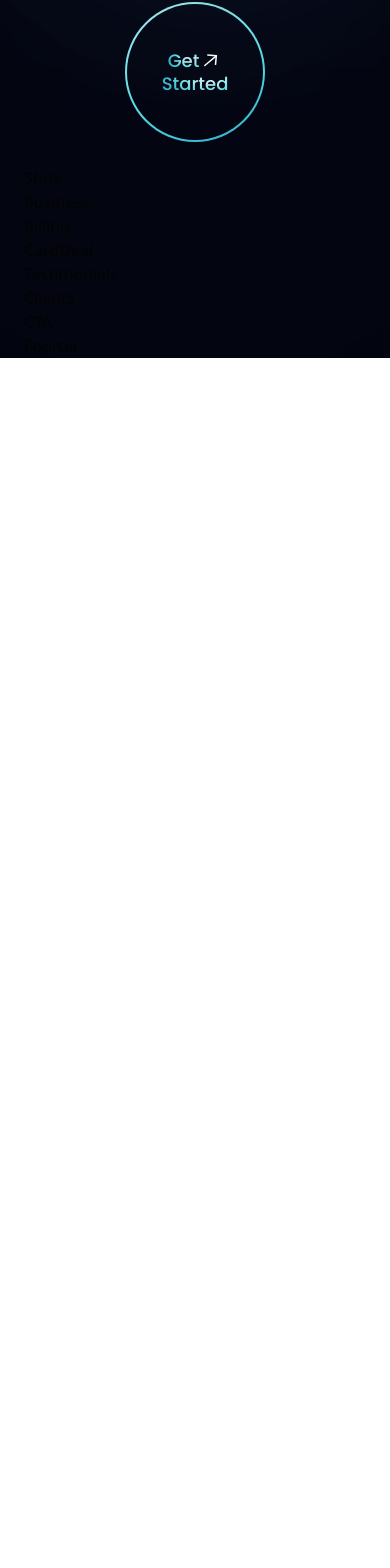
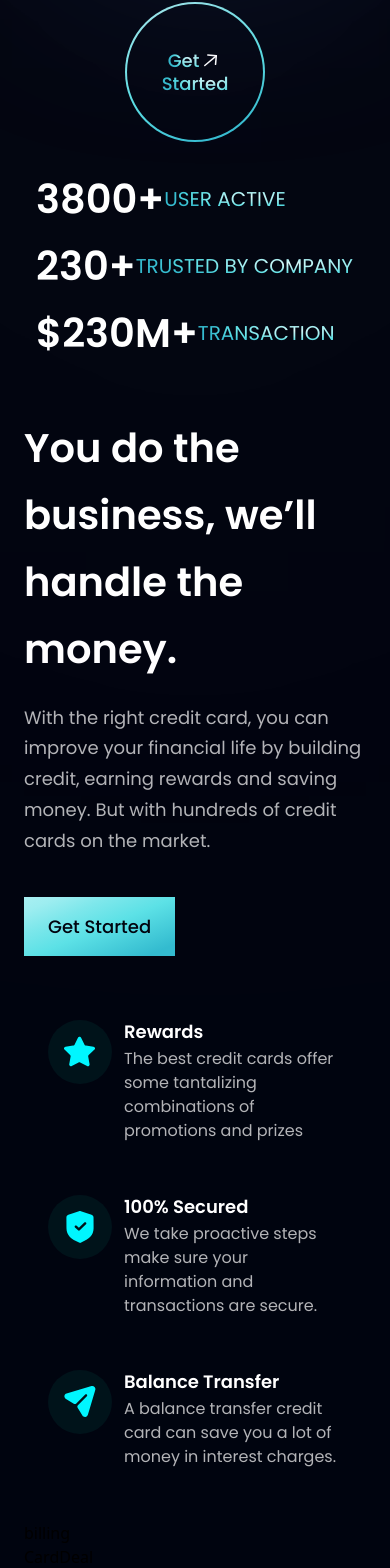
Before and after one commit to luancostar/CWS, a React (Vite) app: page / in a window 390 px wide. Shown: the part 1130-2698 px from the top of the page. Before the commit the page ends 1488 px from the top, so only its background shows below. Built offline with nearby package versions, Linux system fonts and the light colour scheme.

Commit message:
att the responsive hero with business

```diff
--- a/src/components/Business.jsx
+++ b/src/components/Business.jsx
@@ -1,9 +1,53 @@
-import React from 'react'
+import {features} from "../constants"
+import styles, { layout } from "../style"
+import Button from './Button';
 
-const business = () => {
+const FeatureCard =({icon, title, content, index}) => (
+  <div className={`flex flex-row p-6 rounded-[20px] ${index !==features.length - 1} ? "mb-6" : "mb-0"}
+  feature-card`}>
+    <div className={`w-[64px] h-[64px] rounded-full ${styles.flexCenter} bg-dimBlue`}>
+      <img src={icon} alt="icon"  className="w-[50%] h-[50%] object-contain"/>
+    </div>
+    <div className="flex-1 flex flex-col ml-3">
+      <h4 className="font-poppins font-semibold text-white text-[18px]
+         leading-[23px] mb-1">
+          {title}
+      </h4>
+      <p className="font-poppins font-normal text-dimWhite text-[16px] leading-[24px] mb-1">
+          {content}
+      </p>
+    </div>
+  </div>
+
+)
+
+const Business = () => {
   return (
-    <div>business</div>
-  )
-}
 
-export default business
+    <section id="features" className={layout.section}>
+      <div className={layout.sectionInfo}>
+      <h2 className={styles.heading2}>
+        You do the business, <br className="sm:block hidden" />
+        we’ll handle
+        the money.
+      </h2>
+      <p className={`${styles.paragraph} max-w-[470px] mt-5`}>
+        With the right credit card, you can improve your financial life by
+        building credit, earning rewards and saving money. But with hundreds
+        of credit cards on the market.
+      </p>
+
+      <Button styles="mt-10" />
+      </div>
+
+      <div className={`${layout.sectionImg}
+      flex-col`}>
+        {features.map((feature, index) => (
+          <FeatureCard key={feature.id} {...feature} index={index} />
+
+        ))}
+      </div>
+    </section>
+    )
+  }
+export default Business
--- a/src/components/Button.jsx
+++ b/src/components/Button.jsx
@@ -1,8 +1,11 @@
 import React from 'react'
 
-const Button = () => {
+const Button = ({ styles }) => {
   return (
-    <div>Button</div>
+    <button type="button" className={`py-4 px-6 bg-blue-gradient font-poppins font-medium text-[18px]
+    text-primary outline-none ${styles}`}>
+    Get Started
+    </button>
   )
 }
 
--- a/src/components/Stats.jsx
+++ b/src/components/Stats.jsx
@@ -1,9 +1,19 @@
-import React from 'react'
+import { stats } from "../constants"
+import styles from "../style"
 
-const Stats = () => {
-  return (
-    <div>Stats</div>
-  )
-}
-
+const Stats = () => (
+   <section className={`${styles.flexCenter} flex-row flex-wrap sm:mb-20 mb-6`}>
+    {stats.map((stat) => (
+      <div key={stat.id} className={`flex-1 flex justify-start items-center flex-row m-3`}>
+        <h4 className="font-poppins font-semibold
+         xs: text-[40px] text-[30px]
+         xs:leading-[53px] leading-[43px] text-white">{stat.value}</h4>
+         <p className="font-poppins font-normal
+         xs: text-[20px] text-[15px]
+         xs:leading-[26px] leading-[21px] text-gradient uppercase">
+        {stat.title}</p>
+      </div>
+    ))}
+   </section>
+)
 export default Stats
```
